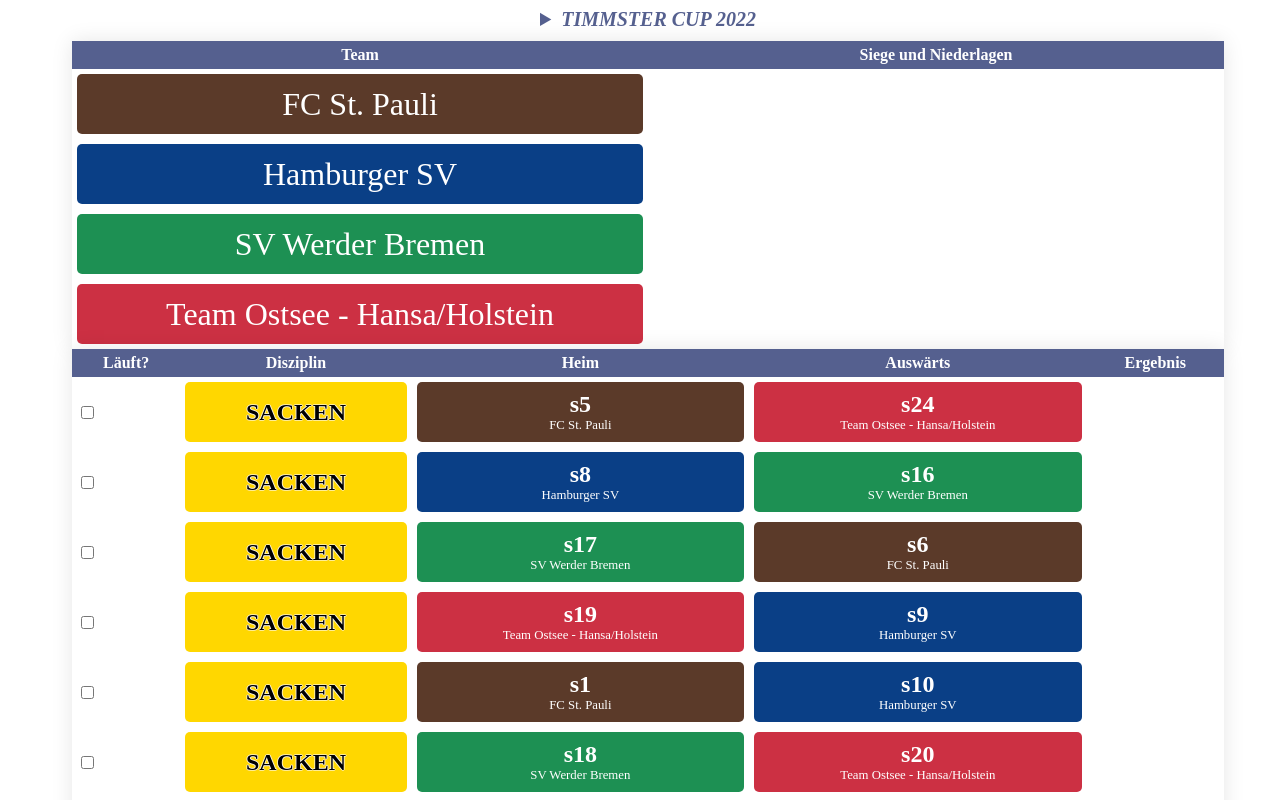
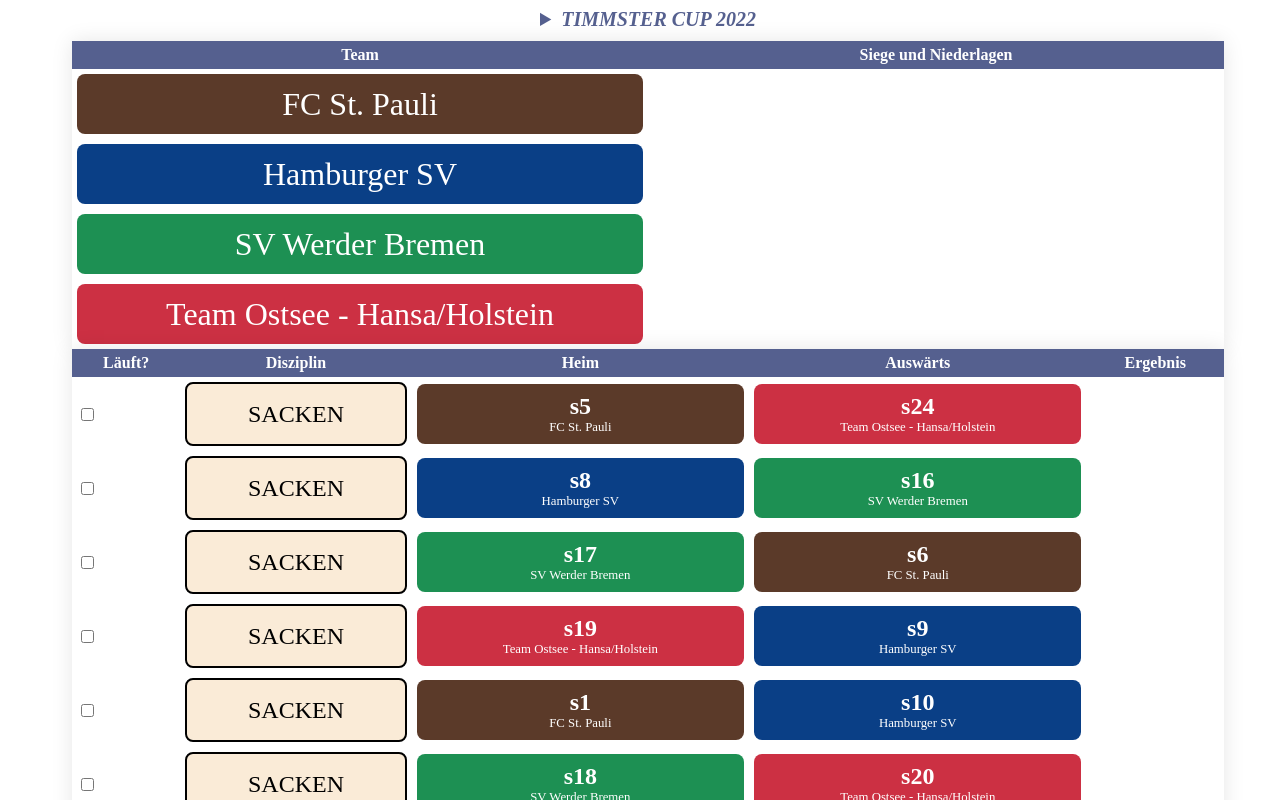
Before and after one commit to Timmster/timmster-cup, an Angular app: page /score in a window 1280 px wide. Shown: the top 800 px of the page. Built offline with nearby package versions, Linux system fonts and the light colour scheme.

Commit message:
2 files modified

```diff
--- a/src/app/views/badge/badge.component.css
+++ b/src/app/views/badge/badge.component.css
@@ -2,7 +2,7 @@
   display: flex;
   flex-direction: column;
   padding: 5px;
-  border-radius: 5px;
+  border-radius: 8px;
   align-items: center;
   text-align: center;
   justify-content: center;
@@ -25,17 +25,15 @@
 .sport {
   font-size: 1.5rem;
   color: black;
-  font-weight: bold;
   text-transform: uppercase;
-  text-shadow: #fff 0px 0px 1px, #fff 0px 0px 1px, #fff 0px 0px 1px,
-    #fff 0px 0px 1px, #fff 0px 0px 1px, #fff 0px 0px 1px, #fff 0px 0px 1px,
-    #fff 0px 0px 1px, #fff 0px 0px 1px;
   -webkit-font-smoothing: antialiased;
 }
 
 .sport0 {
   /* SACKEN */
-  background-color: #ffd700;
+  color: black;
+  background-color: #faebd7;
+  border: 2px solid black;
 }
 
 .sport1 {
@@ -49,6 +47,8 @@
 .sport3 {
   /* FIFA */
   background-color: #ff7f50;
+  color: black;
+  border: 2px solid black;
 }
 
 .sport4 {
--- a/src/app/views/score/score.component.css
+++ b/src/app/views/score/score.component.css
@@ -17,13 +17,16 @@
 }
 @keyframes blink {
   0% {
-    background-color: transparent;
+    background-color: #ffd700;
+  }
+  49% {
+    background-color: #ffd700;
   }
   50% {
-    background-color: orange;
+    background-color: white;
   }
   100% {
-    background-color: transparent;
+    background-color: white;
   }
 }
 @-webkit-keyframes blink {
@@ -31,7 +34,7 @@
     background-color: transparent;
   }
   50% {
-    background-color: grey;
+    background-color: #ffff00;
   }
   100% {
     background-color: transparent;
```
